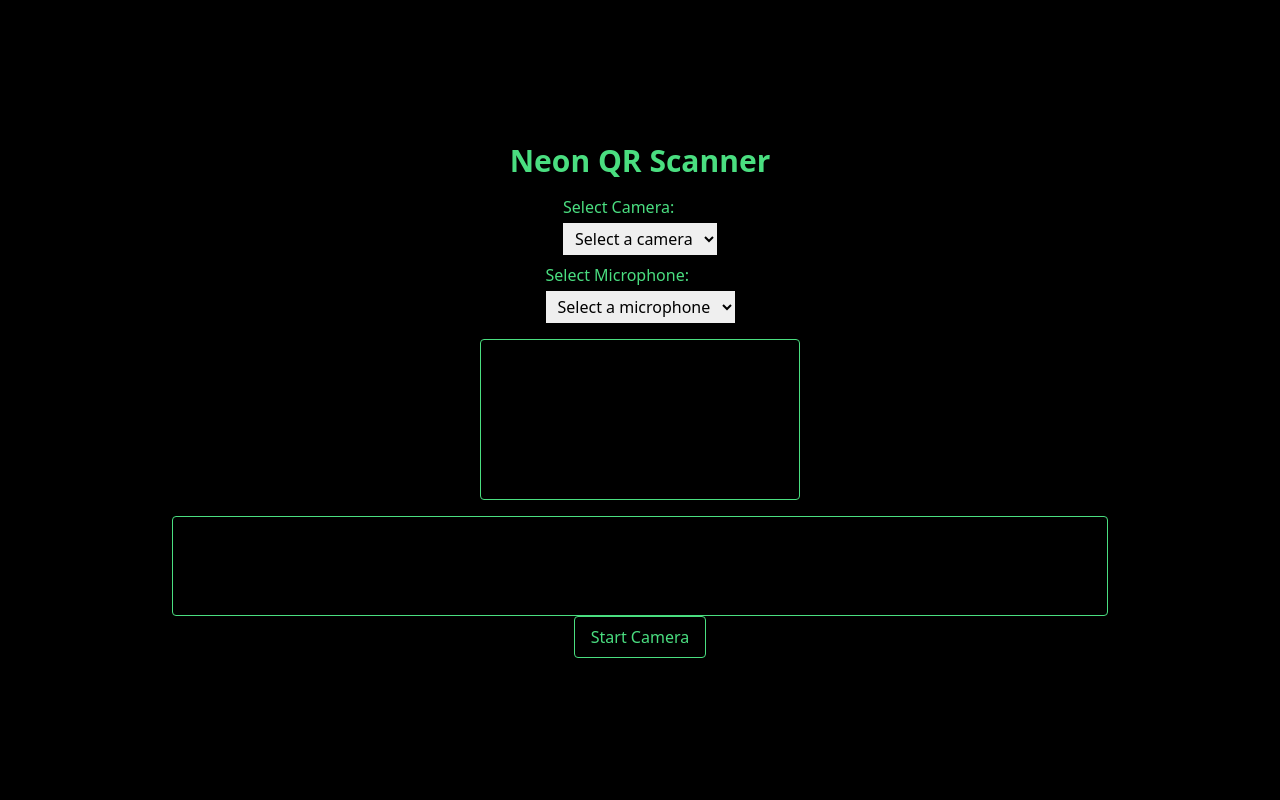
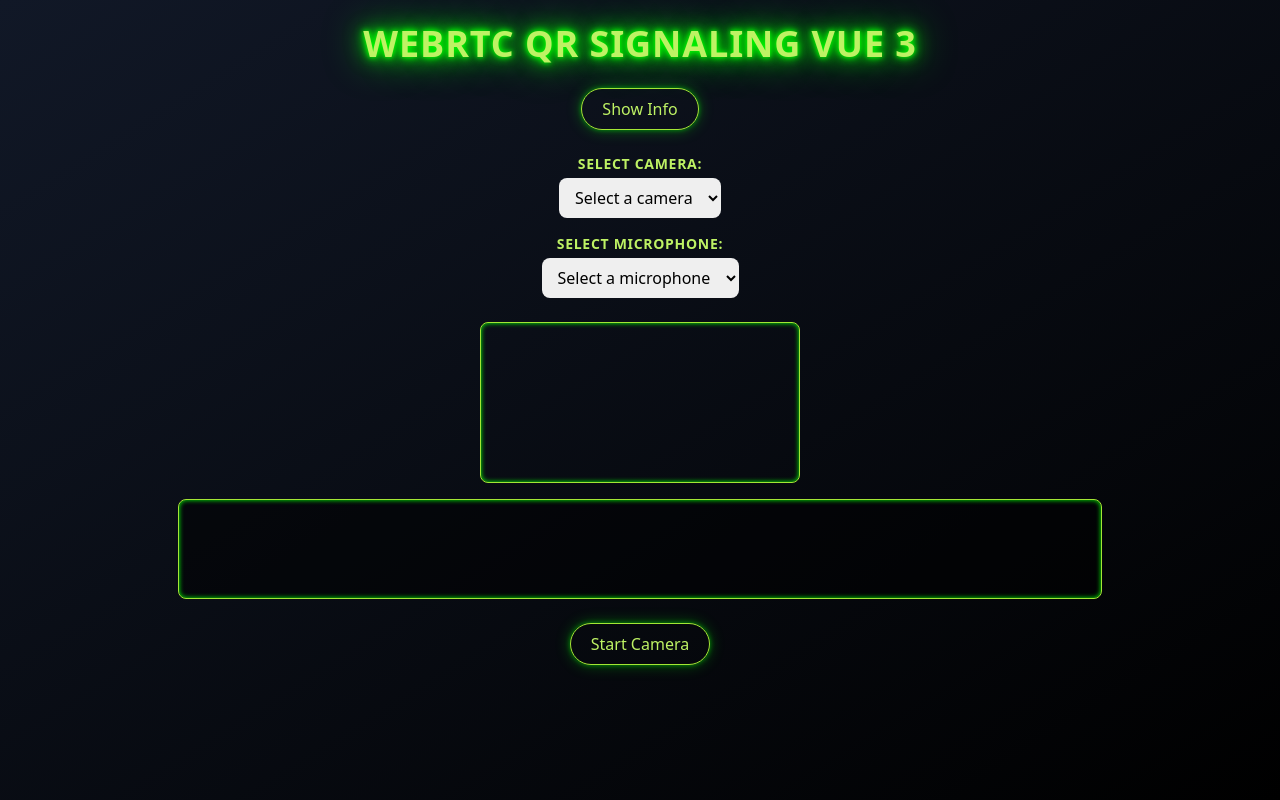
Before and after one commit to mastashake08/my-vue3-webrtc, a Vue app: page / in a window 1280 px wide. Built offline with nearby package versions, Linux system fonts and the light colour scheme.

Commit message:
update styling

```diff
--- a/src/App.vue
+++ b/src/App.vue
@@ -1,13 +1,52 @@
 <template>
-  <div class="min-h-screen bg-black text-green-400 flex flex-col items-center justify-center p-4">
-    <h1 class="text-3xl font-bold mb-4">Neon QR Scanner</h1>
+  <div class="min-h-screen w-full bg-gradient-to-br from-gray-900 to-black text-lime-300 flex flex-col items-center p-6">
+    <h1 class="text-4xl font-extrabold neon-text mb-6 uppercase tracking-wide">
+      WebRTC QR Signaling Vue 3
+    </h1>
 
+    <!-- Toggleable Info -->
+    <button
+      class="mb-6 px-5 py-2 border border-lime-400 text-lime-300 hover:bg-lime-400 hover:text-black rounded-full transition-colors duration-300 shadow-neon"
+      @click="showInfo = !showInfo"
+    >
+      {{ showInfo ? 'Hide' : 'Show' }} Info
+    </button>
+
+    <!-- How-To Section -->
+    <div
+      v-if="showInfo"
+      class="max-w-xl text-center mb-8 bg-black/50 p-4 rounded-lg shadow-md neon-border"
+    >
+      <p class="mb-2">
+        1) Choose your camera and microphone below.
+      </p>
+      <p class="mb-2">
+        2) Click <b>Start Camera</b> to begin QR scanning and see the preview.
+      </p>
+      <p class="mb-2">
+        3) Show a QR code with a zlib-compressed, Base64-encoded <em>SDP offer</em>.
+      </p>
+      <p class="mb-2">
+        4) When scanned, this side sets up a <strong>send-only</strong> WebRTC
+        call (audio/video).
+      </p>
+      <p class="mb-2">
+        5) Use <b>Mute Audio</b> to disable your mic, or <b>Stop Camera</b> to
+        end the local stream entirely.
+      </p>
+    </div>
+
+    <!-- Device Selection Row -->
+    <!-- Wrap camera + microphone selection in a parent container that is centered -->
+<div class="flex flex-col items-center justify-center gap-4 w-full max-w-xl mb-6">
   <!-- Camera Selection -->
-    <div class="flex flex-col items-start mb-2">
-      <label class="mb-1">Select Camera:</label>
+  <div class="w-full flex flex-col items-center">
+    <label class="mb-1 font-semibold text-sm uppercase tracking-wider text-center">
+      Select Camera:
+    </label>
     <select
       v-model="selectedCamera"
-        class="text-black px-2 py-1"
+      class="text-black px-3 py-2 rounded-lg focus:outline-none focus:ring-2 focus:ring-lime-400"
     >
       <option value="" disabled>Select a camera</option>
       <option
@@ -15,17 +54,19 @@
         :key="cam.deviceId"
         :value="cam.deviceId"
       >
-          {{ cam.label || "Camera " + (idx + 1) }}
+        {{ cam.label || 'Camera ' + (idx + 1) }}
       </option>
     </select>
   </div>
 
   <!-- Microphone Selection -->
-    <div class="flex flex-col items-start mb-4">
-      <label class="mb-1">Select Microphone:</label>
+  <div class="w-full flex flex-col items-center">
+    <label class="mb-1 font-semibold text-sm uppercase tracking-wider text-center">
+      Select Microphone:
+    </label>
     <select
       v-model="selectedMicrophone"
-        class="text-black px-2 py-1"
+      class="text-black px-3 py-2 rounded-lg focus:outline-none focus:ring-2 focus:ring-lime-400"
     >
       <option value="" disabled>Select a microphone</option>
       <option
@@ -33,31 +74,33 @@
         :key="mic.deviceId"
         :value="mic.deviceId"
       >
-          {{ mic.label || "Microphone " + (idx + 1) }}
+        {{ mic.label || 'Microphone ' + (idx + 1) }}
       </option>
     </select>
   </div>
+</div>
+
 
     <!-- Video Preview -->
     <video
       ref="videoElem"
-      class="border border-green-400 rounded mb-4"
+      class="border border-lime-400 rounded-lg mb-4 glow-border"
       width="320"
       height="240"
       autoplay
       playsinline
     ></video>
 
-    <!-- Display the decompressed SDP -->
-    <pre class="border border-green-400 p-2 rounded w-3/4 bg-black/50 min-h-[100px]">
+    <!-- Decompressed SDP -->
+    <pre class="border border-lime-400 p-3 rounded-lg w-3/4 bg-black/50 min-h-[100px] mb-6 text-sm overflow-x-auto glow-border">
 {{ decompressedSDP }}
     </pre>
 
-    <!-- Buttons -->
-    <div class="flex flex-row gap-2">
-      <!-- Start / Switch Camera/Mic -->
+    <!-- Action Buttons -->
+    <div class="flex flex-row flex-wrap gap-4">
+      <!-- Start Camera/Mic -->
       <button
-        class="px-4 py-2 border border-green-400 hover:bg-green-400 hover:text-black rounded"
+        class="px-5 py-2 border border-lime-400 text-lime-300 hover:bg-lime-400 hover:text-black rounded-full transition-colors duration-300 shadow-neon"
         @click="startCamera"
       >
         Start Camera
@@ -65,11 +108,20 @@
 
       <!-- Mute/Unmute Audio -->
       <button
-        class="px-4 py-2 border border-green-400 hover:bg-green-400 hover:text-black rounded"
+        v-if="localStream"
+        class="px-5 py-2 border border-lime-400 text-lime-300 hover:bg-lime-400 hover:text-black rounded-full transition-colors duration-300 shadow-neon"
         @click="toggleMute"
-        v-if="localStream"
       >
         {{ isMuted ? 'Unmute Audio' : 'Mute Audio' }}
+      </button>
+
+      <!-- Stop Camera -->
+      <button
+        v-if="localStream"
+        class="px-5 py-2 border border-lime-400 text-lime-300 hover:bg-lime-400 hover:text-black rounded-full transition-colors duration-300 shadow-neon"
+        @click="stopCamera"
+      >
+        Stop Camera
       </button>
     </div>
   </div>
@@ -80,7 +132,8 @@ import { ref, onMounted } from 'vue'
 import jsQR from 'jsqr'
 import { decompressZlibBase64UrlSafe } from '@mastashake08/zlib-urlsafe'
 
-// ======= Reactive State =======
+/** Reactive States */
+const showInfo = ref(false)
 const videoElem = ref(null)
 const cameraActive = ref(false)
 const error = ref('')
@@ -88,27 +141,24 @@ const qrFound = ref(false)
 const qrText = ref('')
 const decompressedSDP = ref('')
 
-// The single local media stream used for preview + WebRTC sending
+// Single local media stream for preview + WebRTC
 const localStream = ref(null)
+let pc = null
 
-// For enumerating devices
+// Device lists & user selections
 const cameras = ref([])
 const microphones = ref([])
 const selectedCamera = ref('')
 const selectedMicrophone = ref('')
 
-// Track whether audio is muted
+// Mute state
 const isMuted = ref(false)
 
-// Reference to the RTCPeerConnection
-let pc = null
-
-// ======= Lifecycle / Setup =======
+/** onMounted: enumerate devices */
 onMounted(() => {
   loadDeviceList()
 })
 
-// Enumerate audio/video input devices
 async function loadDeviceList() {
   try {
     const devices = await navigator.mediaDevices.enumerateDevices()
@@ -127,7 +177,7 @@ async function loadDeviceList() {
   }
 }
 
-// ======= Camera / Mic Control =======
+/** Start Camera & Microphone with chosen devices */
 async function startCamera() {
   if (!selectedCamera.value && !selectedMicrophone.value) {
     error.value = 'Please select a camera and a microphone first.'
@@ -143,14 +193,10 @@ async function startCamera() {
         ? { deviceId: { exact: selectedMicrophone.value } }
         : true,
     }
-
-    // Get (or switch) local media
     localStream.value = await navigator.mediaDevices.getUserMedia(constraints)
     videoElem.value.srcObject = localStream.value
     cameraActive.value = true
-    isMuted.value = false // reset audio to unmuted if we changed streams
-
-    // Start scanning for QR codes
+    isMuted.value = false  // default to unmuted
     requestAnimationFrame(scanFrame)
   } catch (err) {
     error.value = `Camera error: ${err.message}`
@@ -158,19 +204,24 @@ async function startCamera() {
   }
 }
 
-// Toggle the audio track(s) from the local stream
+/** Mute/Unmute local audio tracks */
 function toggleMute() {
   if (!localStream.value) return
-
   isMuted.value = !isMuted.value
-
-  // For each audio track in the local stream, enable or disable it
   localStream.value.getAudioTracks().forEach(track => {
     track.enabled = !isMuted.value
   })
 }
 
-// ======= QR Scanning =======
+/** Stop Camera (turn off tracks, clear stream) */
+function stopCamera() {
+  if (!localStream.value) return
+  localStream.value.getTracks().forEach(t => t.stop())
+  localStream.value = null
+  cameraActive.value = false
+}
+
+/** Continuously scan video feed for QR codes */
 function scanFrame() {
   if (!cameraActive.value) return
 
@@ -198,18 +249,18 @@ function scanFrame() {
   }
 }
 
-// ======= WebRTC: Decompress + Send-Only Answer =======
+/** Decompress QR code's SDP & create send-only WebRTC answer */
 async function handleOfferSDP(scannedString) {
   try {
-    // 1. Decompress the scanned zlib+Base64 string
+    // 1. Decompress the scanned string
     const sdp = await decompressZlibBase64UrlSafe(scannedString)
     decompressedSDP.value = sdp
     console.log('[App] Decompressed offer SDP:', sdp)
 
-    // 2. Create an RTCPeerConnection
+    // 2. Create PeerConnection
     pc = new RTCPeerConnection()
 
-    // 3. Add existing local stream tracks to the PeerConnection
+    // 3. Add local tracks if camera is active
     if (!localStream.value) {
       error.value = 'No local stream. Please start camera/mic first.'
       return
@@ -218,15 +269,15 @@ async function handleOfferSDP(scannedString) {
       pc.addTrack(track, localStream.value)
     })
 
-    // 4. Set the scanned string as the remote offer
+    // 4. Set remote description (offer)
     await pc.setRemoteDescription({ type: 'offer', sdp })
 
-    // 5. Create and set the local answer (send-only from this side)
+    // 5. Create and set local answer
     const answer = await pc.createAnswer()
     await pc.setLocalDescription(answer)
     console.log('[App] Local answer SDP:', pc.localDescription.sdp)
 
-    // In a real app, also exchange ICE candidates with the remote side
+    // In a real app, also exchange ICE candidates
   } catch (err) {
     error.value = `Decompression/WebRTC error: ${err.message}`
     console.error(err)
@@ -235,5 +286,36 @@ async function handleOfferSDP(scannedString) {
 </script>
 
 <style scoped>
-/* Additional styling if desired */
+/*
+  A neon-like text glow:
+  Adjust #0f0 to your preference for other neon colors
+*/
+.neon-text {
+  text-shadow:
+    0 0 5px #0f0,
+    0 0 10px #0f0,
+    0 0 20px #0f0,
+    0 0 40px #0f0;
+}
+
+/* Optional soft glow around borders */
+.glow-border {
+  box-shadow: inset 0 0 5px #0f0;
+}
+
+/* Extra intense neon shadow on buttons, etc. */
+.shadow-neon {
+  box-shadow:
+    0 0 5px rgba(0, 255, 0, 0.5),
+    0 0 15px rgba(0, 255, 0, 0.3);
+}
+
+/* A neon ring around container (or set for .neon-border) */
+.neon-border {
+  border: 1px solid #0f0;
+  box-shadow:
+    0 0 5px #0f0,
+    0 0 10px #0f0,
+    0 0 20px #0f0;
+}
 </style>
```
Lines whose indentation alone changed are shown as unchanged.
